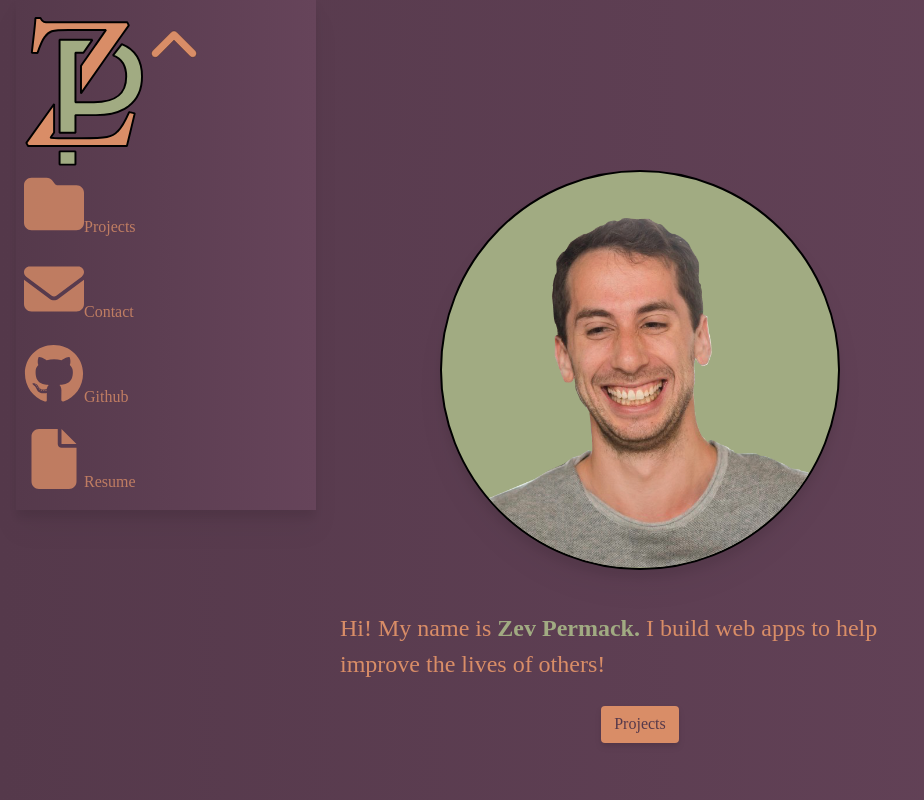
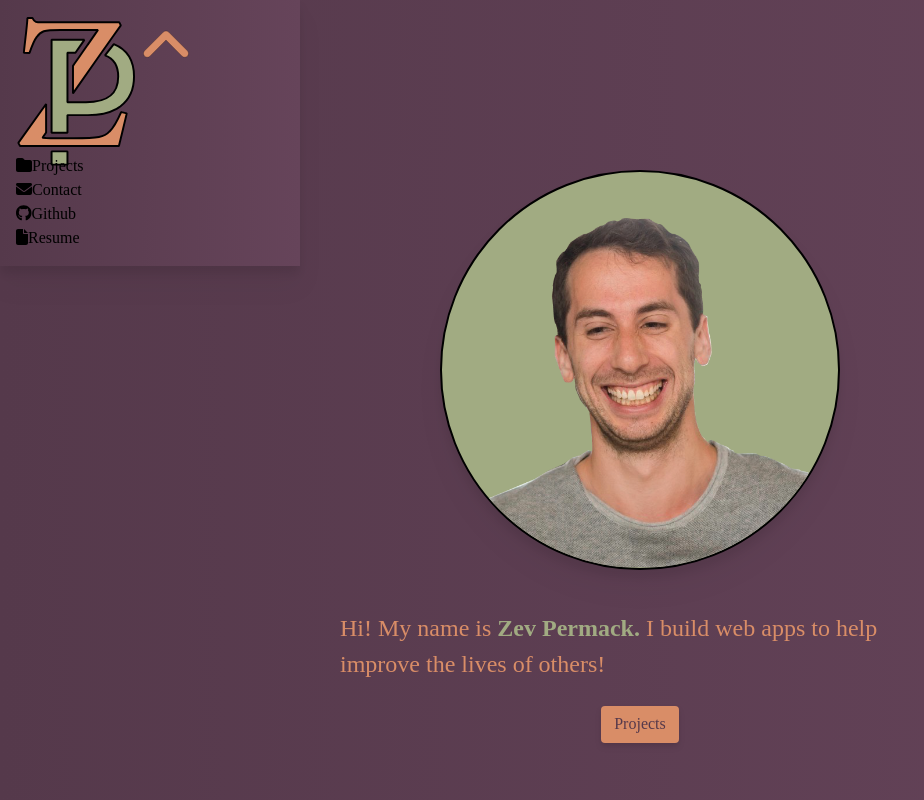
Before and after one commit to rewpt/portfolio, a React (Create React App) app: page / in a window 1280 px wide. Both pictures are taken after a click on the element 166 px from the left and 48 px from the top of the page. Shown: the top 800 px of the page, without its empty margins (0-924 px from the left). Built offline with nearby package versions, Linux system fonts and the light colour scheme.

Commit message:
change animate to opacity and modularize class names

```diff
--- a/src/components/NavModal.jsx
+++ b/src/components/NavModal.jsx
@@ -6,15 +6,32 @@ import { faFile } from "@fortawesome/free-solid-svg-icons";
 import { faFolder } from "@fortawesome/free-solid-svg-icons";
 import openInNewTab from "./helpers/openNewTab";
 import LogoStatic from "./LogoStatic";
-import { motion } from "framer-motion";
+import { motion, AnimatePresence } from "framer-motion";
 import { faAngleUp } from "@fortawesome/free-solid-svg-icons";
+
+const modalVariants = {
+  hidden: { opacity: 0 },
+  visible: {
+    opacity: 1,
+    transition: { duration: 0.5 },
+  },
+  exit: {
+    opacity: 0,
+  },
+};
 
 export default function NavModal(props) {
   const { navOpen, setNavOpen, chevronClass, svgVariants } = props;
   return (
     <>
+      <AnimatePresence>
         {navOpen && (
-        <ul className="absolute w-[300px] py-[1em] px-[.5em] h-[100vh ] top-0 z-20 bg-gradient-to-r from-zpurple to-zlpurple flex flex-col drop-shadow-xl">
+          <motion.ul
+            variants={modalVariants}
+            initial="hidden"
+            animate="visible"
+            className="absolute max-w-[300px] py-[1em] px-[1em] h-[100vh ] top-0 right-0 left-0 z-20 bg-gradient-to-r from-zpurple to-zlpurple flex flex-col drop-shadow-xl"
+          >
             <div className="flex">
               <div
                 className="h-[30vw] w-[25vw] max-h-[138px] max-w-[120px]"
@@ -31,7 +48,7 @@ export default function NavModal(props) {
                 }}
               >
                 <FontAwesomeIcon
-                className="h-[15vw] w-[15vw] max-h-[60px] max-w-[60px] stroke-2 stroke-black"
+                  className="h-[15vw] w-[15vw] max-h-[60px] max-w-[60px] stroke-2 stroke-black "
                   icon={faAngleUp}
                 />
               </div>
@@ -42,9 +59,9 @@ export default function NavModal(props) {
                 setNavOpen(false);
               }}
             >
-            <li className="hover:cursor-pointer text-zorange opacity-80 mt-[20px]">
-              <FontAwesomeIcon className="h-[60px] w-[60px]" icon={faFolder} />
-              <span>Projects</span>
+              <li className="modal-item-container">
+                <FontAwesomeIcon className="modal-icon" icon={faFolder} />
+                <span class="modal-text">Projects</span>
               </li>
             </a>
             <a
@@ -53,12 +70,9 @@ export default function NavModal(props) {
               }}
               href="#contact"
             >
-            <li className="hover:cursor-pointer text-zorange opacity-80 mt-[20px]">
-              <FontAwesomeIcon
-                className="h-[60px] w-[60px]"
-                icon={faEnvelope}
-              />
-              <span>Contact</span>
+              <li className="modal-item-container">
+                <FontAwesomeIcon className="modal-icon" icon={faEnvelope} />
+                <span class="modal-text">Contact</span>
               </li>
             </a>
             <div
@@ -67,9 +81,9 @@ export default function NavModal(props) {
                 setNavOpen(false);
               }}
             >
-            <li className="hover:cursor-pointer text-zorange opacity-80 mt-[20px]">
-              <FontAwesomeIcon className="h-[60px] w-[60px]" icon={faGithub} />
-              <span>Github</span>
+              <li className="modal-item-container">
+                <FontAwesomeIcon className="modal-icon" icon={faGithub} />
+                <span class="modal-text">Github</span>
               </li>
             </div>
             <div
@@ -80,13 +94,14 @@ export default function NavModal(props) {
                 setNavOpen(false);
               }}
             >
-            <li className="hover:cursor-pointer text-zorange opacity-80 mt-[20px]">
-              <FontAwesomeIcon className="h-[60px] w-[60px]" icon={faFile} />
-              <span>Resume</span>
+              <li className="modal-item-container">
+                <FontAwesomeIcon className="modal-icon" icon={faFile} />
+                <span class="modal-text">Resume</span>
               </li>
             </div>
-        </ul>
+          </motion.ul>
         )}
+      </AnimatePresence>
     </>
   );
 }
```
Lines whose indentation alone changed are shown as unchanged.
